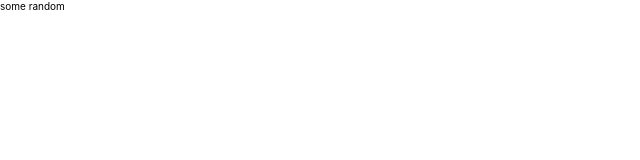
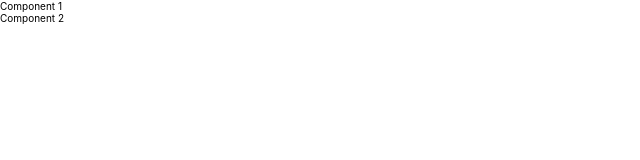
Before and after one commit to sebastianleonowicz/quandooTest, a React (Create React App) app: page / in a window 1280 px wide. Shown: the top 160 px of the page, without its empty margins (0-640 px from the left). Built offline with nearby package versions, Linux system fonts and the light colour scheme.

Commit message:
intalled axios, sets the project for working

```diff
--- a/src/App.js
+++ b/src/App.js
@@ -2,10 +2,16 @@ import React, { Component } from 'react';
 import './App.css';
 
 class App extends Component {
+
+  componentDidMount() {
+
+  }
+
   render() {
     return (
       <div className="App">
-        <p>some random</p>
+        <div>Component 1</div>
+        <div>Component 2</div>
       </div>
     );
   }
```
